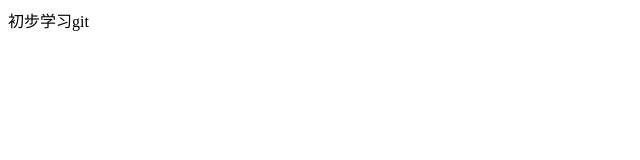
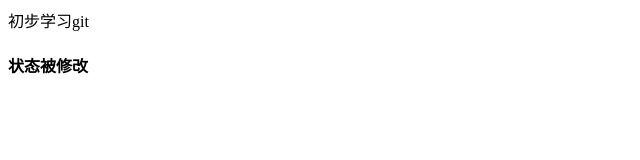
Before and after one commit to lmcherryblossom/project_01, a plain HTML site: page index.html in a window 1280 px wide. Shown: the whole page, without its empty margins (0-640 px from the left). Drawn offline with Linux system fonts and the light colour scheme.

Commit message:
初始化了index.html文件内容

```diff
--- a/index.html
+++ b/index.html
@@ -12,6 +12,7 @@
     <div>
         初步学习git
     </div>
+    <h4>状态被修改</h4>
 </body>
 
 </html>
```
